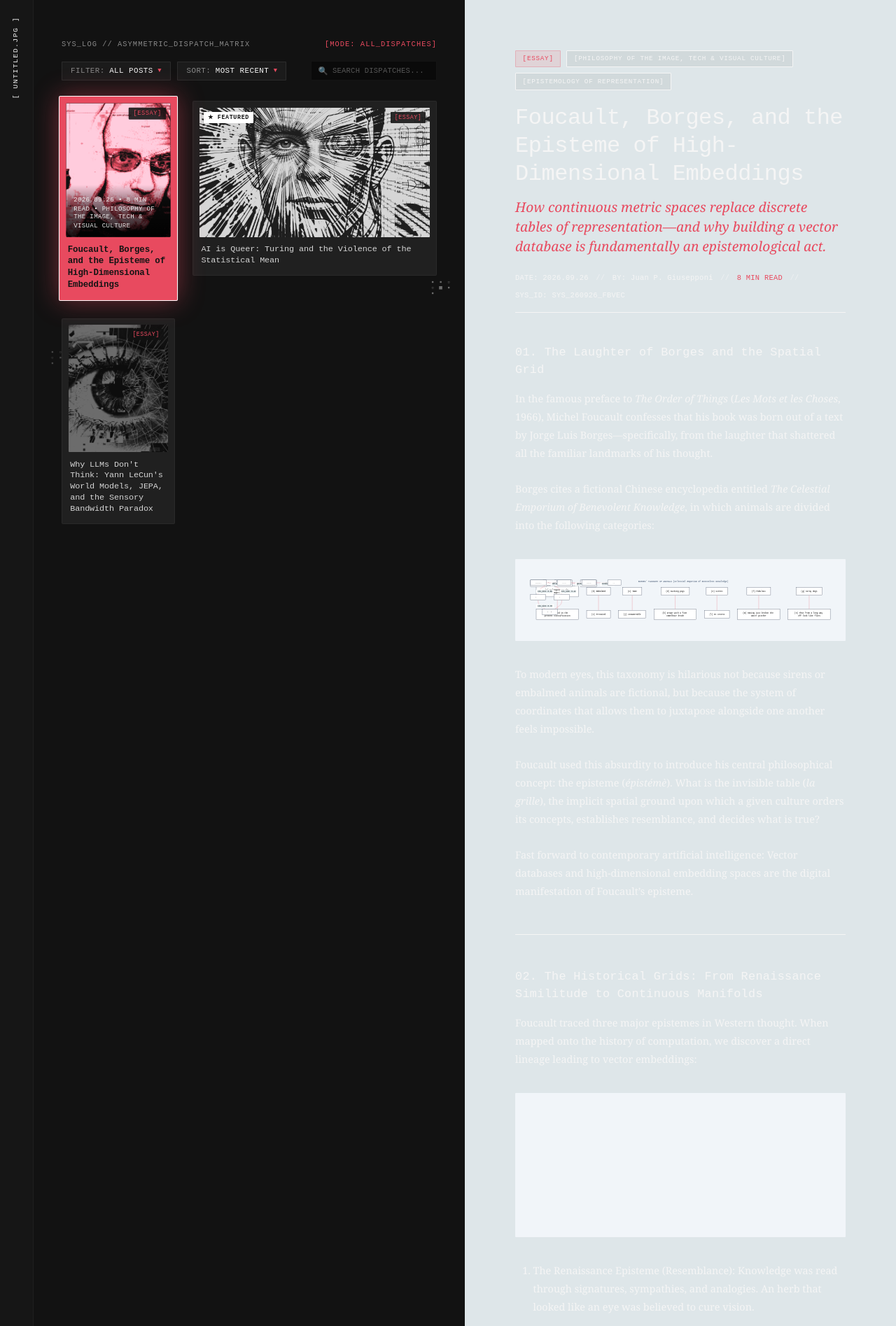
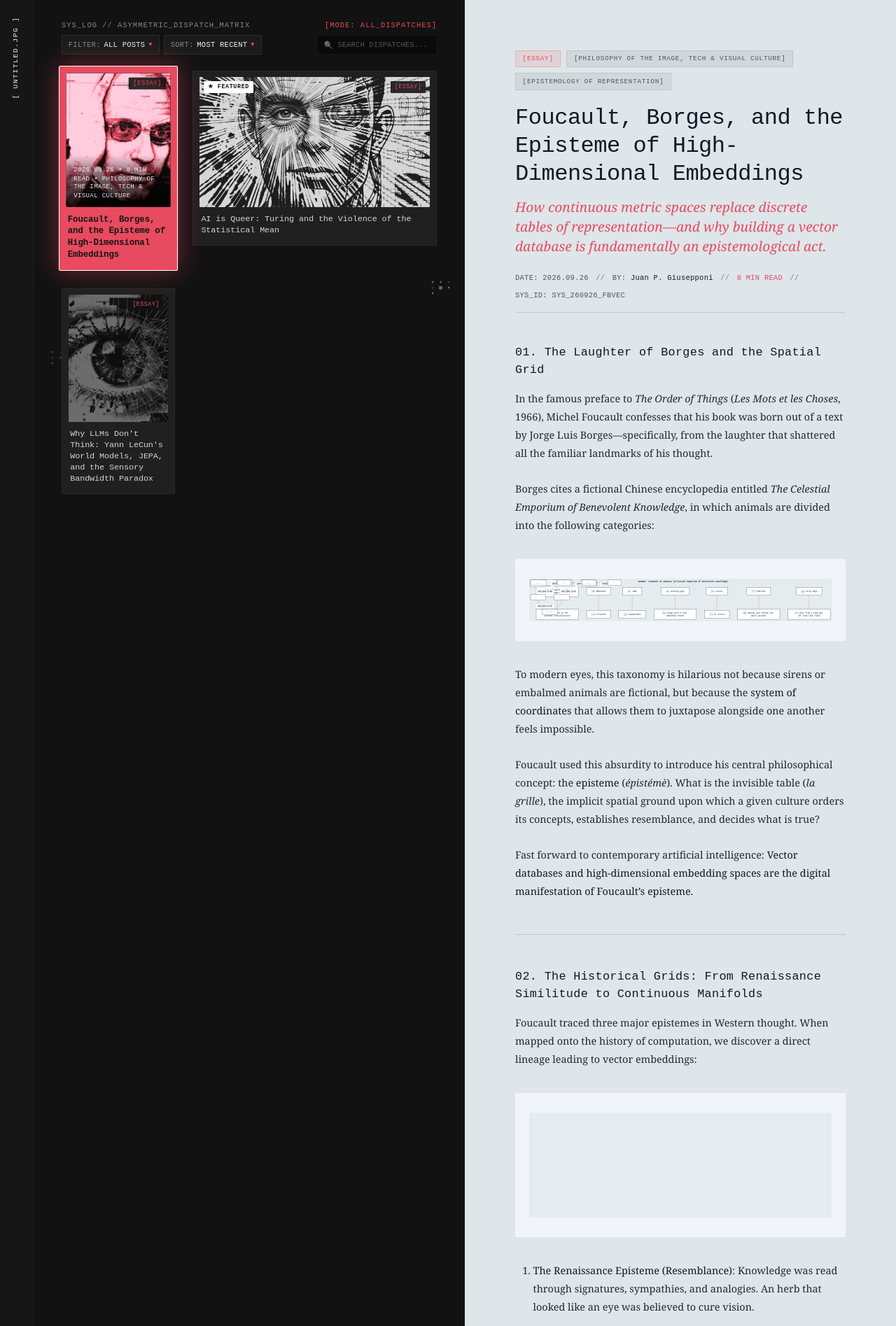
Before and after one commit to mynameisjpg/mynameisjpg, a Jekyll site: the page index.html, which Jekyll copies as it is, in a window 1280 px wide. Shown: the top 1895 px of the page at 70% size. Built offline with Jekyll 4.4.1, drawn with Linux system fonts in a browser that asks for light colours; some web fonts are replaced.

Commit message:
fix: align matrix header legend and control dropdown widths, match search height, shift header up, and fix light mode post typography contrast

```diff
--- a/css/components/metadata-tiers.css
+++ b/css/components/metadata-tiers.css
@@ -345,40 +345,56 @@
 /* ==============================================================================
    LIGHT THEME OVERRIDES FOR 3-TIER METADATA (.essay-column.theme-light)
    ============================================================================== */
-.essay-column.theme-light .meta-chip {
+.post-column.theme-light .meta-chip,
+.essay-column.theme-light .meta-chip,
+.theme-light .meta-chip {
   color: var(--text-light-muted);
   background: rgba(0, 0, 0, 0.06);
   border-color: var(--border-light-subtle);
 }
 
-.essay-column.theme-light .meta-chip.chip-primary {
+.post-column.theme-light .meta-chip.chip-primary,
+.essay-column.theme-light .meta-chip.chip-primary,
+.theme-light .meta-chip.chip-primary {
   color: var(--accent-coral);
   background: var(--accent-coral-subtle);
   border-color: var(--accent-coral-border);
 }
 
-.essay-column.theme-light .post-header-meta-bottom {
+.post-column.theme-light .post-header-meta-bottom,
+.essay-column.theme-light .post-header-meta-bottom,
+.theme-light .post-header-meta-bottom {
   color: var(--text-light-muted);
   border-bottom-color: var(--border-light);
 }
 
-.essay-column.theme-light .post-header-meta-bottom .meta-sep {
+.post-column.theme-light .post-header-meta-bottom .meta-sep,
+.essay-column.theme-light .post-header-meta-bottom .meta-sep,
+.theme-light .post-header-meta-bottom .meta-sep {
   color: var(--text-light-muted);
 }
 
-.essay-column.theme-light .post-header-meta-bottom .meta-author {
+.post-column.theme-light .post-header-meta-bottom .meta-author,
+.essay-column.theme-light .post-header-meta-bottom .meta-author,
+.theme-light .post-header-meta-bottom .meta-author {
   color: var(--text-light-h);
 }
 
-.essay-column.theme-light .post-header-meta-bottom .meta-readtime {
+.post-column.theme-light .post-header-meta-bottom .meta-readtime,
+.essay-column.theme-light .post-header-meta-bottom .meta-readtime,
+.theme-light .post-header-meta-bottom .meta-readtime {
   color: var(--accent-coral);
 }
 
-.essay-column.theme-light .post-header-meta-bottom code {
+.post-column.theme-light .post-header-meta-bottom code,
+.essay-column.theme-light .post-header-meta-bottom code,
+.theme-light .post-header-meta-bottom code {
   color: var(--text-light-muted);
 }
 
-.essay-column.theme-light .post-footer-section {
+.post-column.theme-light .post-footer-section,
+.essay-column.theme-light .post-footer-section,
+.theme-light .post-footer-section {
   border-top-color: var(--border-light);
 }
 
--- a/css/components/reader-pane.css
+++ b/css/components/reader-pane.css
@@ -457,20 +457,31 @@
 }
 
 /* ==============================================================================
-   LIGHT MODE OVERRIDES (.post-column.theme-light, .essay-column.theme-light)
+   LIGHT MODE OVERRIDES (.theme-light)
    ============================================================================== */
 .post-column.theme-light,
-.essay-column.theme-light {
-  background-color: var(--bg-light-mode);
-  color: var(--text-light-body);
+.essay-column.theme-light,
+.theme-light {
+  background-color: var(--bg-light-mode) !important;
+  color: #1F2937 !important;
 }
 
-/* 1. Light Mode Headings (#121212 Deep Charcoal) */
+/* 1. Light Mode Headings (#111827 Deep Charcoal) */
+.theme-light .post-title,
+.theme-light .essay-title,
 .post-column.theme-light .post-title,
 .essay-column.theme-light .essay-title {
-  color: var(--text-light-h);
+  color: #111827 !important;
 }
 
+.theme-light .post-section-kicker,
+.theme-light .post-subheading,
+.theme-light .essay-section-kicker,
+.theme-light .essay-subheading,
+.theme-light h1,
+.theme-light h2,
+.theme-light h3,
+.theme-light h4,
 .post-column.theme-light .post-section-kicker,
 .post-column.theme-light .post-subheading,
 .post-column.theme-light h1,
@@ -483,79 +494,102 @@
 .essay-column.theme-light h2,
 .essay-column.theme-light h3,
 .essay-column.theme-light h4 {
-  color: var(--text-light-h);
+  color: #111827 !important;
 }
 
+.theme-light .post-subtitle,
+.theme-light .essay-subtitle,
 .post-column.theme-light .post-subtitle,
 .essay-column.theme-light .essay-subtitle {
-  color: var(--accent-coral);
+  color: var(--accent-coral) !important;
 }
 
-/* 2. Light Mode Body Text (Platypi 400/500 Weight & Rich Dark Contrast) */
+/* 2. Light Mode Body Text & Lists (High Contrast Slate #1F2937) */
+.theme-light .post-paragraph,
+.theme-light .post-list,
+.theme-light .essay-paragraph,
+.theme-light .essay-list,
+.theme-light p,
+.theme-light li,
 .post-column.theme-light .post-paragraph,
 .post-column.theme-light .post-list,
 .essay-column.theme-light .essay-paragraph,
 .essay-column.theme-light .essay-list {
-  color: var(--text-light-body);
+  color: #1F2937 !important;
   font-weight: var(--weight-regular);
 }
 
+.theme-light strong,
+.theme-light b,
 .post-column.theme-light .post-paragraph strong,
 .post-column.theme-light .post-list li strong,
 .essay-column.theme-light .essay-paragraph strong,
 .essay-column.theme-light .essay-list li strong {
-  color: var(--text-light-h);
+  color: #111827 !important;
   font-weight: var(--weight-semibold);
 }
 
+.theme-light .post-quote,
+.theme-light .essay-quote,
+.theme-light blockquote,
 .post-column.theme-light .post-quote,
 .essay-column.theme-light .essay-quote {
-  color: var(--text-light-h);
-  border-left-color: var(--accent-coral);
+  color: #111827 !important;
+  border-left-color: var(--accent-coral) !important;
 }
 
+.theme-light .post-divider,
+.theme-light .essay-divider,
+.theme-light hr,
 .post-column.theme-light .post-divider,
 .essay-column.theme-light .essay-divider {
-  border-top-color: var(--border-light);
+  border-top-color: rgba(0, 0, 0, 0.15) !important;
 }
 
+.theme-light pre,
 .post-column.theme-light .post-body-content pre,
 .essay-column.theme-light .essay-body-content pre {
-  background: #E4ECF0;
-  border-color: var(--border-light);
+  background: #E4ECF0 !important;
+  border-color: rgba(0, 0, 0, 0.15) !important;
 }
 
+.theme-light pre code,
 .post-column.theme-light .post-body-content pre code,
 .essay-column.theme-light .essay-body-content pre code {
-  color: #121212;
+  color: #111827 !important;
 }
 
+.theme-light p code,
+.theme-light li code,
 .post-column.theme-light .post-body-content p code,
 .post-column.theme-light .post-body-content li code,
 .essay-column.theme-light .essay-body-content p code,
 .essay-column.theme-light .essay-body-content li code {
-  background: rgba(0, 0, 0, 0.06);
-  color: #B22234;
+  background: rgba(0, 0, 0, 0.07) !important;
+  color: #B22234 !important;
 }
 
+.theme-light .math-block,
 .post-column.theme-light .math-block,
 .essay-column.theme-light .math-block {
-  background: rgba(0, 0, 0, 0.04);
-  border-left-color: var(--accent-coral);
-  color: var(--text-light-h);
+  background: rgba(0, 0, 0, 0.04) !important;
+  border-left-color: var(--accent-coral) !important;
+  color: #111827 !important;
 }
 
+.theme-light table th,
 .post-column.theme-light .post-table th,
 .essay-column.theme-light .essay-table th {
-  background: rgba(0, 0, 0, 0.05);
-  color: var(--text-light-h);
-  border-color: var(--border-light);
+  background: rgba(0, 0, 0, 0.05) !important;
+  color: #111827 !important;
+  border-color: rgba(0, 0, 0, 0.12) !important;
 }
 
+.theme-light table td,
 .post-column.theme-light .post-table td,
 .essay-column.theme-light .essay-table td {
-  border-color: var(--border-light);
-  color: var(--text-light-body);
+  border-color: rgba(0, 0, 0, 0.12) !important;
+  color: #1F2937 !important;
 }
 
 /* Responsive adjustments */
--- a/css/components/split-layout.css
+++ b/css/components/split-layout.css
@@ -12,7 +12,7 @@
 
 .grid-column {
   background-color: var(--bg-deep);
-  padding: 3.5rem 2.5rem;
+  padding: 1.8rem 2.5rem 3.5rem 2.5rem; /* Shifted top padding up */
   display: flex;
   flex-direction: column;
   justify-content: flex-start;
@@ -21,63 +21,82 @@
   height: 100vh;
 }
 
-.grid-header-kicker {
+/* ==============================================================================
+   COMPONENT: UNIFIED MATRIX HEADER (LEGEND & CONTROLS ALIGNED)
+   ============================================================================== */
+.matrix-header-group {
+  display: flex;
+  justify-content: space-between;
+  align-items: flex-start;
+  gap: 1.2rem;
+  max-width: 680px;
+  margin-left: auto;
+  margin-right: auto;
+  margin-bottom: 1.4rem;
+  width: 100%;
+}
+
+.header-col-left {
+  display: flex;
+  flex-direction: column;
+  align-items: flex-start;
+  width: max-content;
+  max-width: 65%;
+}
+
+.header-col-right {
+  display: flex;
+  flex-direction: column;
+  align-items: flex-end;
+  text-align: right;
+  width: max-content;
+}
+
+.header-legend {
   font-family: var(--font-mono);
   font-size: 0.65rem;
   color: var(--text-muted);
   letter-spacing: 0.1em;
-  margin-bottom: 1rem;
-  display: flex;
-  justify-content: space-between;
-  align-items: center;
-  max-width: 680px;
-  margin-left: auto;
-  margin-right: auto;
-  width: 100%;
+  margin-bottom: 0.4rem;
+  white-space: nowrap;
 }
 
-.grid-header-kicker .filter-status {
+.header-legend.filter-status {
   color: var(--accent-coral);
 }
 
-/* ==============================================================================
-   COMPONENT: MATRIX CONTROLS BAR (FILTER & SORTING TOOLBAR)
-   ============================================================================== */
-.matrix-controls-bar {
+.controls-row-left {
   display: flex;
-  flex-wrap: wrap;
   align-items: center;
-  justify-content: space-between;
-  gap: 0.75rem 1rem;
-  margin-bottom: 1.8rem;
-  max-width: 680px;
-  margin-left: auto;
-  margin-right: auto;
-  width: 100%;
+  gap: 0.4rem;
+  width: 100%; /* Matches exact width of SYS_LOG legend above it */
 }
 
-.matrix-controls-left {
-  display: flex;
-  align-items: center;
-  gap: 0.6rem;
-  flex-wrap: wrap;
+.flex-pill {
+  flex: 1;
+  min-width: 0;
 }
 
 .btn-matrix-pill {
+  width: 100%;
+  height: 28px; /* Height matching search box */
+  box-sizing: border-box;
   background: rgba(255, 255, 255, 0.04);
   border: 1px solid var(--border-subtle);
   border-radius: var(--radius-sm);
   color: var(--text-body);
   font-family: var(--font-mono);
-  font-size: 0.68rem;
-  padding: 0.4rem 0.75rem;
+  font-size: 0.65rem;
+  padding: 0 0.55rem;
   cursor: pointer;
   display: inline-flex;
   align-items: center;
-  gap: 0.4rem;
+  justify-content: space-between;
+  gap: 0.3rem;
   transition: all var(--transition-fast);
-  letter-spacing: 0.04em;
+  letter-spacing: 0.03em;
   user-select: none;
+  white-space: nowrap;
 }
 
 .btn-matrix-pill:hover,
@@ -95,12 +114,15 @@
 .btn-matrix-pill .pill-value {
   color: var(--text-bright);
   font-weight: var(--weight-semibold);
+  overflow: hidden;
+  text-overflow: ellipsis;
 }
 
 .btn-matrix-pill .pill-arrow {
   font-size: 0.55rem;
   color: var(--accent-coral);
   transition: transform 0.2s ease;
+  flex-shrink: 0;
 }
 
 .btn-matrix-pill[aria-expanded="true"] .pill-arrow {
@@ -164,17 +186,19 @@
   font-weight: var(--weight-semibold);
 }
 
-/* Quick Search Input */
+/* Quick Search Input (Width matching MODE status legend above it, height matching pills) */
 .matrix-search-box {
+  width: 100%; /* Matches exact width of [MODE: ALL_DISPATCHES] legend above it */
+  height: 28px; /* Height matching pills */
+  box-sizing: border-box;
   display: flex;
   align-items: center;
   background: rgba(0, 0, 0, 0.4);
   border: 1px solid var(--border-faint);
   border-radius: var(--radius-sm);
-  padding: 0.3rem 0.6rem;
+  padding: 0 0.55rem;
   gap: 0.4rem;
   transition: border-color 0.2s ease, background 0.2s ease;
-  min-width: 180px;
 }
 
 .matrix-search-box:focus-within {
@@ -183,9 +207,10 @@
 }
 
 .matrix-search-box .search-icon {
-  font-size: 0.7rem;
+  font-size: 0.65rem;
   color: var(--text-muted);
   opacity: 0.7;
+  flex-shrink: 0;
 }
 
 .matrix-search-box input {
@@ -194,7 +219,7 @@
   outline: none;
   color: var(--text-bright);
   font-family: var(--font-mono);
-  font-size: 0.66rem;
+  font-size: 0.65rem;
   width: 100%;
   letter-spacing: 0.02em;
 }
@@ -211,6 +236,7 @@
   font-size: 0.65rem;
   cursor: pointer;
   padding: 0 0.2rem;
+  flex-shrink: 0;
 }
 
 .matrix-search-box #clear-search-btn:hover {
--- a/css/tokens.css
+++ b/css/tokens.css
@@ -32,6 +32,15 @@
   --text-light-mode-body: #2D3748;
   --text-light-mode-muted: #64748B;
   --border-light-mode: rgba(0, 0, 0, 0.1);
+
+  /* Light Theme Aliases */
+  --text-light-h: #111827;
+  --text-light-body: #1F2937;
+  --text-light-secondary: #374151;
+  --text-light-muted: #4B5563;
+  --text-light-faint: #6B7280;
+  --border-light: rgba(0, 0, 0, 0.12);
+  --border-light-subtle: rgba(0, 0, 0, 0.08);
 
   /* 3. Typography Tokens */
   --font-mono: 'Azeret Mono', monospace;
--- a/index.html
+++ b/index.html
@@ -65,16 +65,14 @@
          File: css/components/card-matrix.css -->
     <section class="grid-column" data-component="dispatch-matrix" aria-label="Dispatch Grid Matrix">
 
-      <header class="grid-header-kicker">
-        <span>SYS_LOG // ASYMMETRIC_DISPATCH_MATRIX</span>
-        <span class="filter-status" id="active-filter-label">[MODE: ALL_DISPATCHES]</span>
-      </header>
-
-      <!-- MATRIX CONTROLS TOOLBAR (FILTER, SORTING & SEARCH) -->
-      <div class="matrix-controls-bar" id="matrix-controls-bar">
-        <div class="matrix-controls-left">
+      <!-- UNIFIED MATRIX HEADER (LEGEND & CONTROLS ALIGNED) -->
+      <div class="matrix-header-group">
+        <!-- LEFT COLUMN: TITLE & FILTER/SORT DROPDOWNS -->
+        <div class="header-col-left">
+          <div class="header-legend">SYS_LOG // ASYMMETRIC_DISPATCH_MATRIX</div>
+          <div class="controls-row-left">
             <!-- FORMAT FILTER PILL DROPDOWN -->
-          <div class="custom-select-wrapper">
+            <div class="custom-select-wrapper flex-pill">
               <button type="button" class="btn-matrix-pill" id="filter-pill-btn" aria-haspopup="true" aria-expanded="false" title="Filter by format">
                 <span class="pill-label">FILTER:</span>
                 <span class="pill-value" id="current-filter-val">ALL POSTS</span>
@@ -90,7 +88,7 @@
             </div>
 
             <!-- SORT ORDER PILL DROPDOWN -->
-          <div class="custom-select-wrapper">
+            <div class="custom-select-wrapper flex-pill">
               <button type="button" class="btn-matrix-pill" id="sort-pill-btn" aria-haspopup="true" aria-expanded="false" title="Sort dispatches">
                 <span class="pill-label">SORT:</span>
                 <span class="pill-value" id="current-sort-val">MOST RECENT</span>
@@ -104,12 +102,16 @@
               </div>
             </div>
           </div>
+        </div>
 
-        <!-- QUICK SEARCH BOX -->
+        <!-- RIGHT COLUMN: STATUS & MATCHING SEARCH BOX -->
+        <div class="header-col-right">
+          <div class="header-legend filter-status" id="active-filter-label">[MODE: ALL_DISPATCHES]</div>
           <div class="matrix-search-box">
             <span class="search-icon">🔍</span>
             <input type="text" id="matrix-search-input" placeholder="SEARCH DISPATCHES..." aria-label="Search dispatches" autocomplete="off" />
             <button type="button" id="clear-search-btn" style="display: none;" title="Clear search">✕</button>
+          </div>
         </div>
       </div>
 
```
Lines whose indentation alone changed are shown as unchanged.
